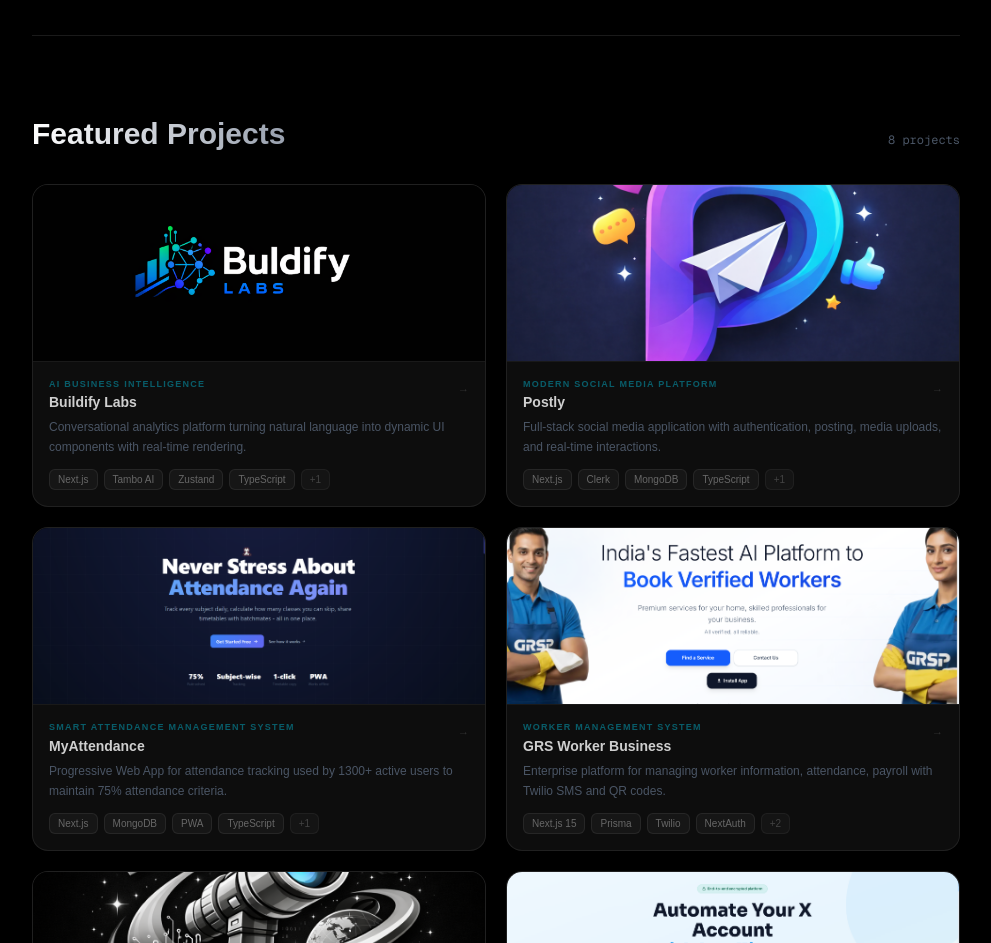
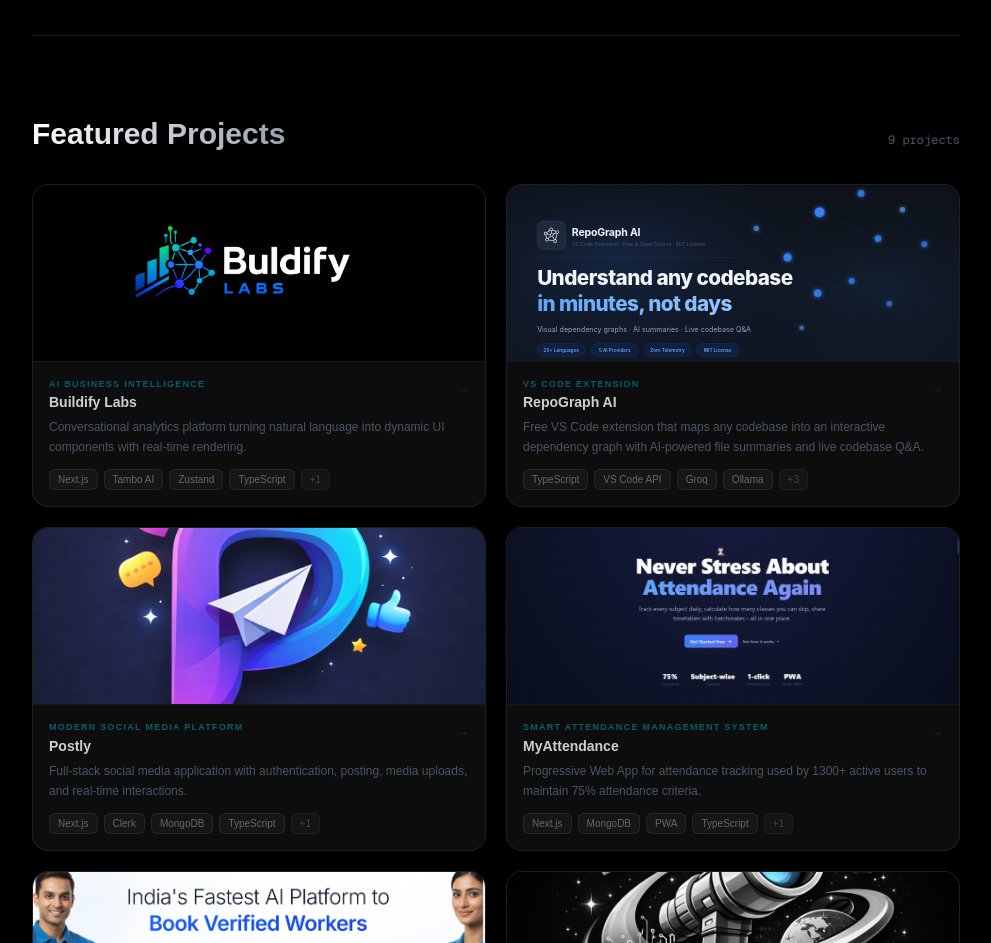
Before and after one commit to Kaushalendra-Marcus/Kaushalendra-Portfolio, a Next.js app: page / in a window 1280 px wide. Shown: the part 1680-2623 px from the top of the page, without its empty margins (144-1135 px from the left). Built offline with nearby package versions, Linux system fonts and the light colour scheme.

Commit message:
adding vs code extension in portfolio

```diff
--- a/src/data/projects.ts
+++ b/src/data/projects.ts
@@ -19,6 +19,25 @@
     live: "https://buildifylabs.in",
     gradient: "from-blue-600 to-cyan-600",
     image: "/projects/buildify-labs.png",
+  },
+  {
+    id: "repograph-ai",
+    title: "RepoGraph AI",
+    subtitle: "VS Code Extension",
+    description:
+      "Free VS Code extension that maps any codebase into an interactive dependency graph with AI-powered file summaries and live codebase Q&A.",
+    detailedDescription: [
+      "Built a VS Code extension that scans workspaces and maps every file relationship into an interactive force-directed dependency graph.",
+      "Integrated 5 AI providers — Groq, Ollama, Gemini, Anthropic, and OpenAI — with support for custom model names and zero telemetry.",
+      "Implemented a multi-turn Q&A agent with full graph, summary, and file context so questions build on each other naturally.",
+      "Designed smart filtering to auto-skip node_modules, dist, build outputs, and generated code across 20+ languages.",
+      "Built with full privacy in mind — no backend, no account required, API keys stored in VS Code SecretStorage via OS keychain.",
+    ],
+    technologies: ["TypeScript", "VS Code API", "Groq", "Ollama", "Gemini", "Anthropic", "OpenAI"],
+    github: "https://github.com/Kaushalendra-Marcus/RepoGraph-AI",
+    live: "https://repograph.kaushalendra.me",
+    gradient: "from-violet-600 to-indigo-600",
+    image: "/projects/repograph-ai.svg",
   },
   {
     id: "postly",
```
Also changed, not shown: public/projects/repograph-ai.svg (added).
